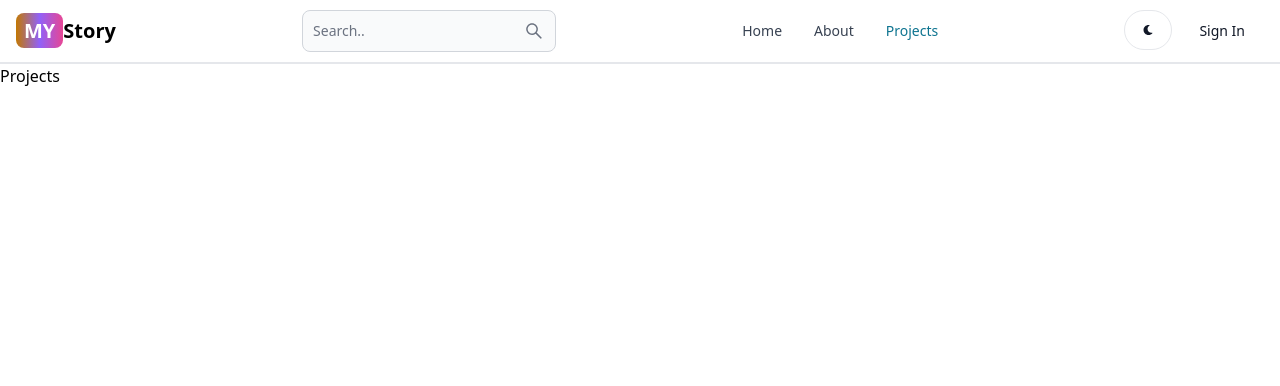
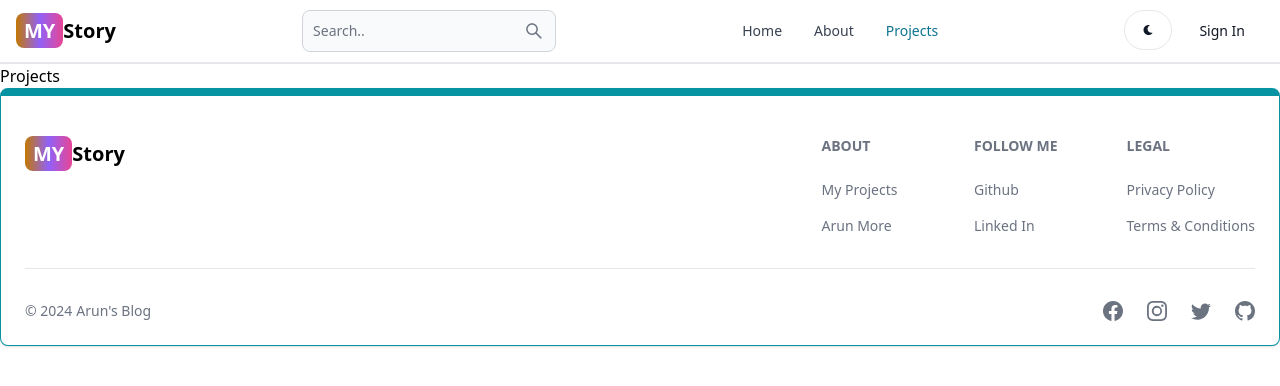
Before and after one commit to ipbuzzofficial/MY-Story, a React (Vite) app in the folder client/: page /projects in a window 1280 px wide. Shown: the top 386 px of the page. Built offline with nearby package versions, Linux system fonts and the light colour scheme.

Commit message:
create footer component

```diff
--- a/client/src/App.jsx
+++ b/client/src/App.jsx
@@ -8,6 +8,7 @@
 import Projects from './pages/Projects'
 import Siggnup from './pages/Siggnup'
 import Header from './components/Header'
+import Footer from './components/Footer'
 
 
 
@@ -26,7 +27,7 @@
 
     </Routes>
 
-
+    <Footer/>
     </BrowserRouter>
   )
 }
--- /dev/null
+++ b/client/src/components/Footer.jsx
@@ -0,0 +1,69 @@
+import React from 'react'
+import {Footer} from 'flowbite-react'
+import { Link } from 'react-router-dom'
+import { BsFacebook, BsInstagram, BsTwitter, BsGithub } from 'react-icons/bs'
+
+
+export default function FooterCom() {
+  return (
+    <Footer container className='border border-t-8 border-teal-500'>
+        <div className='w-full max-w-7xl mx-auto'>
+            <div className='grid w-full justify-between sm:flex md:grid-cols-1'>
+                <div className='mt-5'>
+                <Link to="/" className='self-center whitespace-nowrap text-lg sm:text-xl font-semibold dark:text-white'>
+            <span className='px-2 py-1 bg-gradient-to-r from-yellow-500 via-purple-500 to-pink-500 rounded-lg text-white'>MY</span>
+            Story
+        </Link>
+                </div>
+                <div className='grid grid-cols-2 gap-8 mt-4 sm:grid-cols-3 sm:gap-6'>
+                    <div>
+                    <Footer.Title title='About'/>
+                        <Footer.LinkGroup col>
+                            <Footer.Link href='https://www.iplbuzzofficial.in/' target='_blank' rel='noopener noreferrer'>
+                                My Projects
+                            </Footer.Link>
+                            <Footer.Link href='https://www.iplbuzzofficial.in/' target='_blank' rel='noopener noreferrer'>
+                                Arun More
+                            </Footer.Link>
+                        </Footer.LinkGroup>
+                    </div>
+                        <div>
+                        <Footer.Title title='Follow Me'/>
+                        <Footer.LinkGroup col>
+                            <Footer.Link href='#' target='_blank' rel='noopener noreferrer'>
+                               Github
+                            </Footer.Link>
+                            <Footer.Link href='#' target='_blank' rel='noopener noreferrer'>
+                                Linked In
+                            </Footer.Link>
+                        </Footer.LinkGroup>
+                        </div>
+
+                        <div>
+                        <Footer.Title title='LEGAL'/>
+                        <Footer.LinkGroup col>
+                            <Footer.Link href='#' target='_blank' rel='noopener noreferrer'>
+                               Privacy Policy
+                            </Footer.Link>
+                            <Footer.Link href='#' target='_blank' rel='noopener noreferrer'>
+                                Terms &amp; Conditions
+                            </Footer.Link>
+                        </Footer.LinkGroup>
+                        </div>
+                </div>
+            </div>
+            <Footer.Divider/>
+            <div className='w-full sm:flex sm:items-center sm:justify-between'>
+                <Footer.Copyright href='#' by="Arun's Blog" year={new Date().getFullYear()}/>
+                <div className='flex gap-6 sm:mt-0 mt-4 sm:justify-center'>
+                   <Footer.Icon href='#' icon={BsFacebook}/>
+                   <Footer.Icon href='#' icon={BsInstagram}/>
+                   <Footer.Icon href='#' icon={BsTwitter}/>
+                   <Footer.Icon href='#' icon={BsGithub}/>
+
+                </div>
+            </div>
+        </div>
+    </Footer>
+  )
+}
--- a/client/src/pages/Siggnup.jsx
+++ b/client/src/pages/Siggnup.jsx
@@ -32,7 +32,7 @@
       }
       setLoading(false);
       if(res.ok){
-        navigate('/sign-in')
+        navigate('/ sign-in')
       }
     }catch(error){
           setErrorMessage(error.message);
```
